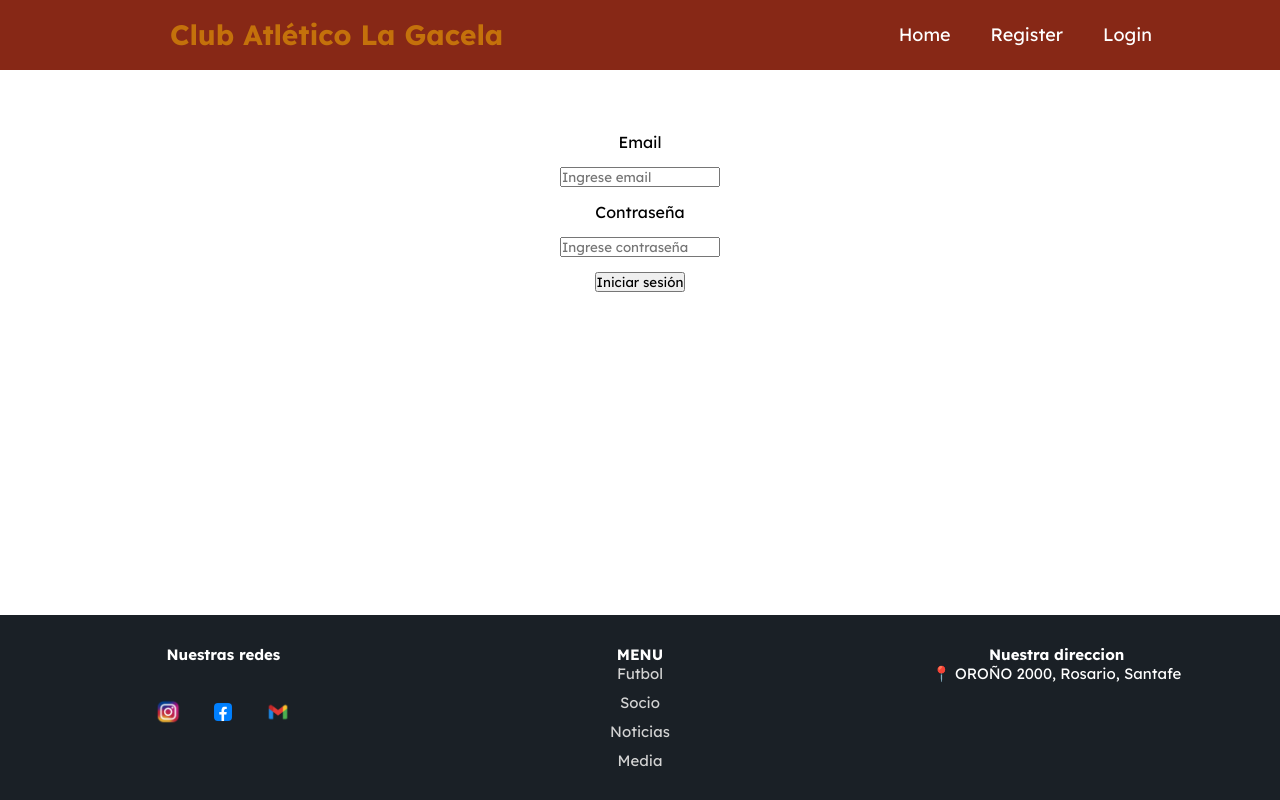
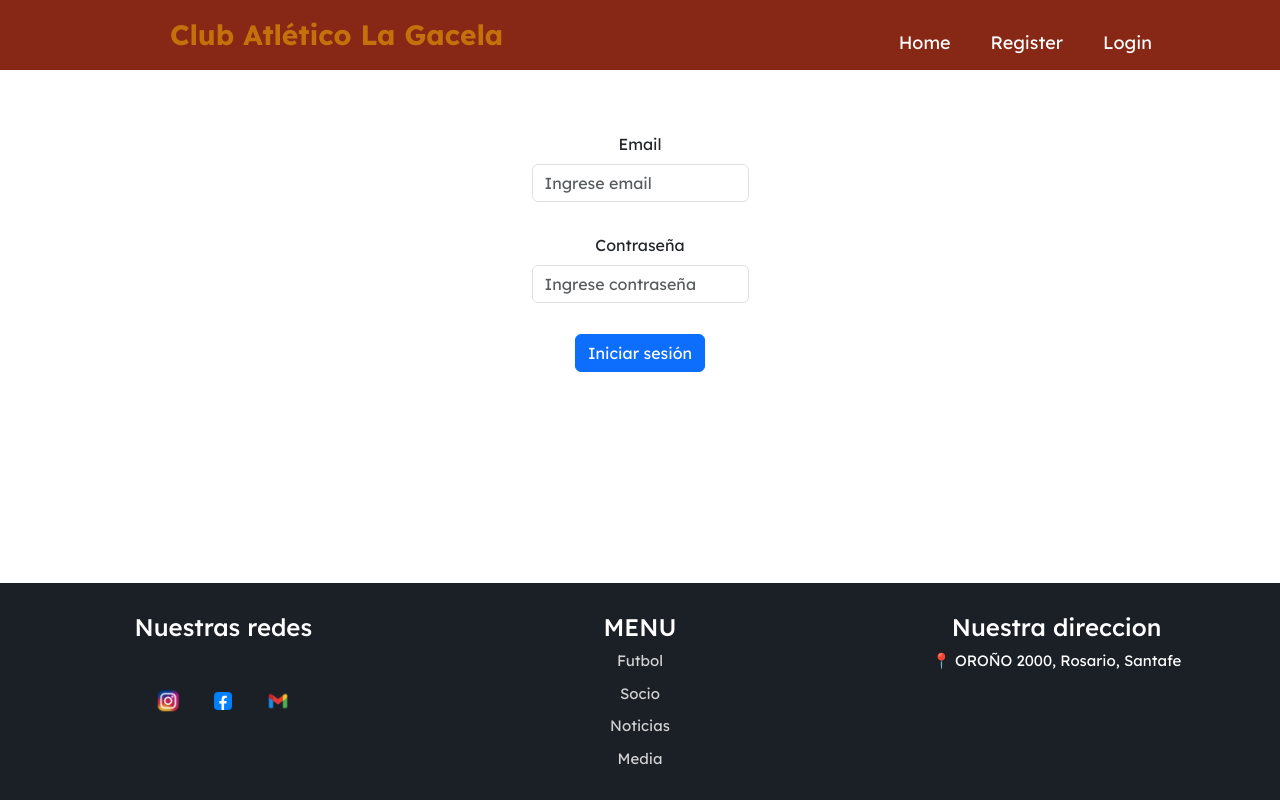
Before and after one commit to bernioviedo/TP-Club, a React (Vite) app in the folder client/club-frontend/: page /login in a window 1280 px wide. Built offline with nearby package versions, Linux system fonts and the light colour scheme; no server answers.

Commit message:
cambio un poco login

```diff
--- a/client/club-frontend/index.html
+++ b/client/club-frontend/index.html
@@ -4,9 +4,11 @@
     <meta charset="UTF-8" />
     <meta name="viewport" content="width=device-width, initial-scale=1.0" />
     <title>Club Atlético La Gacela</title>
+    <link href="https://cdn.jsdelivr.net/npm/bootstrap@5.3.8/dist/css/bootstrap.min.css" rel="stylesheet" integrity="sha384-sRIl4kxILFvY47J16cr9ZwB07vP4J8+LH7qKQnuqkuIAvNWLzeN8tE5YBujZqJLB" crossorigin="anonymous">
   </head>
   <body>
     <div id="root"></div>
     <script type="module" src="/src/main.jsx"></script>
+     <script src="https://cdn.jsdelivr.net/npm/bootstrap@5.3.8/dist/js/bootstrap.bundle.min.js" integrity="sha384-FKyoEForCGlyvwx9Hj09JcYn3nv7wiPVlz7YYwJrWVcXK/BmnVDxM+D2scQbITxI" crossorigin="anonymous"></script>
   </body>
 </html>
--- a/client/club-frontend/package.json
+++ b/client/club-frontend/package.json
@@ -11,7 +11,9 @@
   },
   "dependencies": {
     "axios": "^1.12.2",
+    "bootstrap": "^5.3.8",
     "react": "^19.1.1",
+    "react-bootstrap": "^2.10.10",
     "react-dom": "^19.1.1",
     "react-hot-toast": "^2.6.0",
     "react-router-dom": "^7.9.1"
--- a/client/club-frontend/src/pages/Login.jsx
+++ b/client/club-frontend/src/pages/Login.jsx
@@ -38,14 +38,17 @@ const loginUser = async (e) =>{
   return (
 <div className='main-content user-forms'>
     <form onSubmit={loginUser}>
-            <label>Email</label>
-            <input type="email" placeholder='Ingrese email' value={data.email} onChange={(e) => setData({...data, email: e.target.value})}/>
-
-            <label>Contraseña</label>
-            <input type="password" placeholder='Ingrese contraseña' value={data.password} onChange={(e) => setData({...data, password: e.target.value})}/>
-
-            <button type='submit'>Iniciar sesión</button>
+      <div class="mb-3">
+            <label className='form-label' for="email">Email</label>
+            <input className='form-control' type="email" id='email' placeholder='Ingrese email' value={data.email} onChange={(e) => setData({...data, email: e.target.value})}/>
+      </div>
+      <div class="mb-3">
+            <label className='form-label' for="password">Contraseña</label>
+            <input className='form-control' type="password" id='password' placeholder='Ingrese contraseña' value={data.password} onChange={(e) => setData({...data, password: e.target.value})}/>
+      </div>
+            <button type='submit' class="btn btn-primary">Iniciar sesión</button>
     </form>
 </div>
+
   )
 }
```
Also changed, not shown: 1 other file (tests, documents, lock files or other folders).
